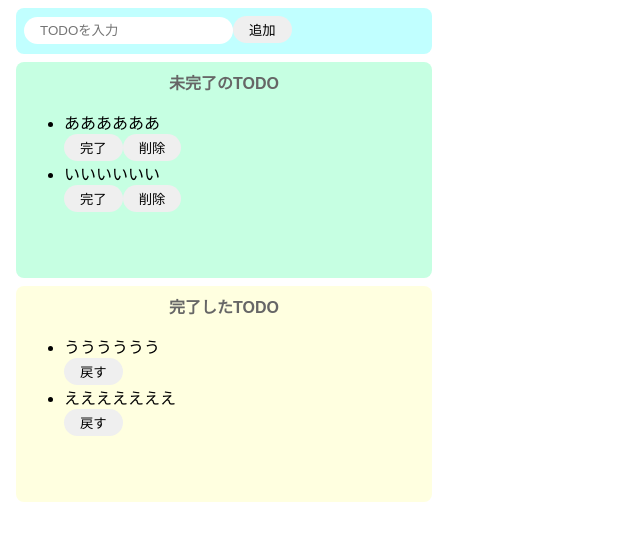
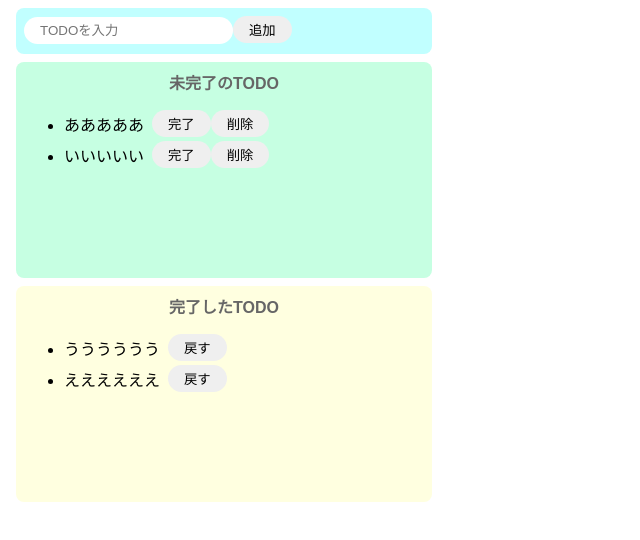
Before and after one commit to hayato-lang/r_todo, a React (Create React App) app: page / in a window 1280 px wide. Shown: the top 540 px of the page, without its empty margins (0-640 px from the left). Built offline with nearby package versions, Linux system fonts and the light colour scheme.

Commit message:
Reactのモックに変更

```diff
--- a/src/App.jsx
+++ b/src/App.jsx
@@ -1,7 +1,10 @@
+import { useState } from 'react';
 import logo from './logo.svg';
 import './styles.css';
 
 export const App = () => {
+  const [incompleteTodos, setIncompleteTodos] = useState(["あああああ", "いいいいい"]);
+  const [completeTodos, setCompleteTodos] = useState(["うううううう", "ええええええ"]);
   return (
     <>
       <div className="input-area">
@@ -11,30 +14,28 @@
       <div className="incomplete-area">
         <p className="title">未完了のTODO</p>
         <ul>
-          <div>
-            <li>ああああああ</li>
-            <button>完了</button>
-            <button>削除</button>
-          </div>
-          <div>
-            <li>いいいいいい</li>
-            <button>完了</button>
-            <button>削除</button>
-          </div>
+          {incompleteTodos.map((todo) =>{
+            return (
+              <div key={todo} className="list-row">
+              <li>{todo}</li>
+              <button>完了</button>
+              <button>削除</button>
+            </div>
+            );
+          })}
         </ul>
       </div>
       <div className="complete-area">
         <p className="title">完了したTODO</p>
           <ul>
-            <div>
-              <li>うううううう</li>
-              <button>戻す</button>
-
-            </div>
-            <div>
-              <li>えええええええ</li>
-              <button>戻す</button>
-            </div>
+            {completeTodos.map((todo) =>{
+              return (
+                <div key={todo} className="list-row">
+                  <li>{todo}</li>
+                  <button>戻す</button>
+                </div>
+              );
+            })}
           </ul>
       </div>
     </>
```
